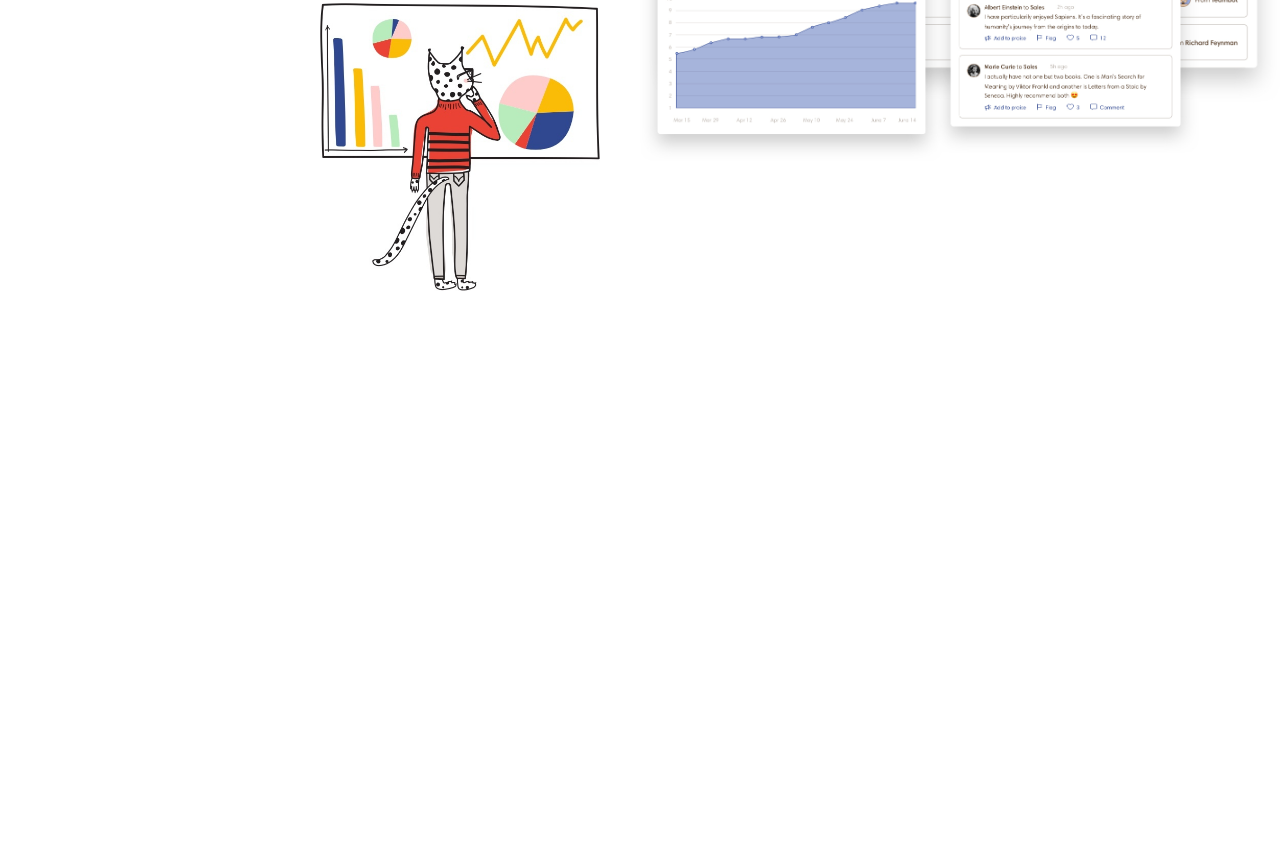
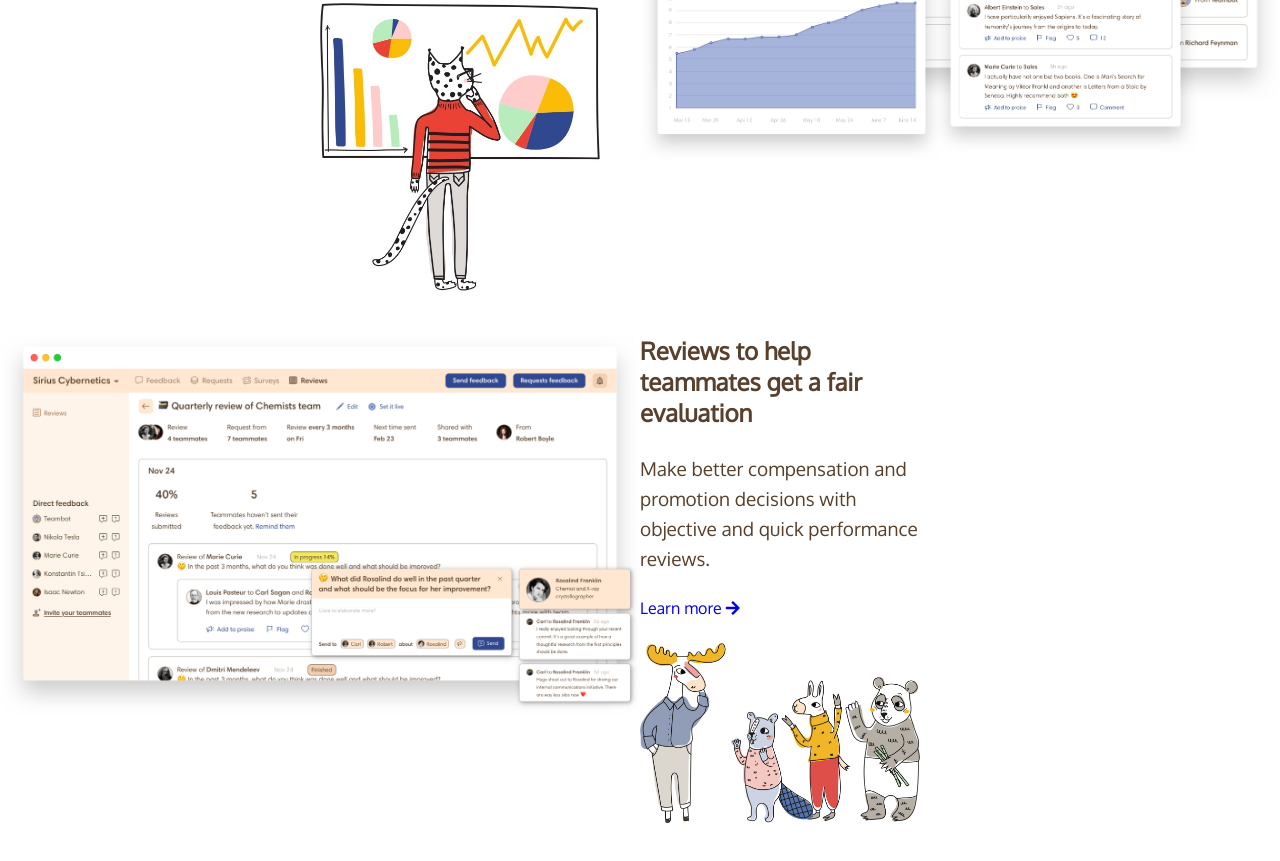
Before and after one commit to stetaf/node-sass-teambit, a website: page index.html in a window 1280 px wide. Shown: the part 2792-3653 px from the top of the page. Before the commit the page ends 3137 px from the top, so only its background shows below. Drawn offline with Linux system fonts and the light colour scheme.

Commit message:
Upload features>reviews

```diff
--- a/index.html
+++ b/index.html
@@ -113,6 +113,15 @@
                 </a>
                 <img src="./dist/img/insights.jpg" alt="Graphs">
             </div>
+            <div class="reviews">
+                <h2>Reviews to help teammates get a fair evaluation</h2>
+                <p>Make better compensation and promotion decisions with objective and quick performance reviews.</p>
+                <a href="#">
+                    Learn more
+                    <i class="fas fa-arrow-right"></i>
+                </a>
+                <img src="./dist/img/review.jpg" alt="Animals">
+            </div>
         </section>
     </main>
     <!-- /Main -->
--- a/src/partials/_main.scss
+++ b/src/partials/_main.scss
@@ -74,8 +74,8 @@ main {
     }
 
     .features {
-        .feedbacks {
-            background-image: url('/../dist/img/employee-feedback.jpg');
+        .feedbacks { background-image: url('/../dist/img/employee-feedback.jpg') }
+        .feedbacks, .reviews {
             padding-left: 50%;
             background-size: 50%;
             background-repeat: no-repeat;
@@ -104,6 +104,10 @@ main {
             }
             img { width: 280px; }
         }
+        .reviews {
+            background-image: url('/../dist/img/performance-review.jpg');
+            margin-top: 40px;
+        }
     }
 
 }
```
Also changed, not shown: dist/css/app.css.
